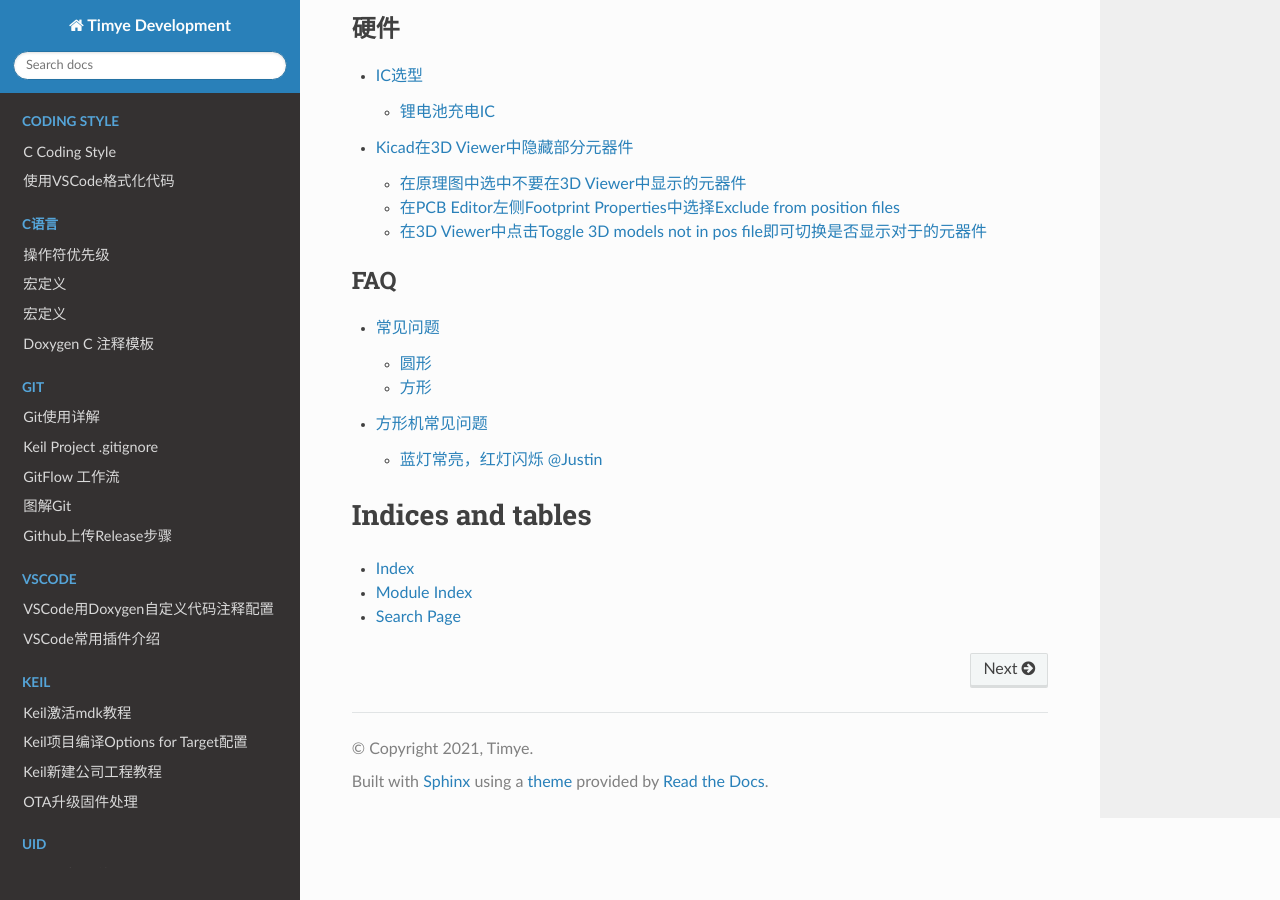
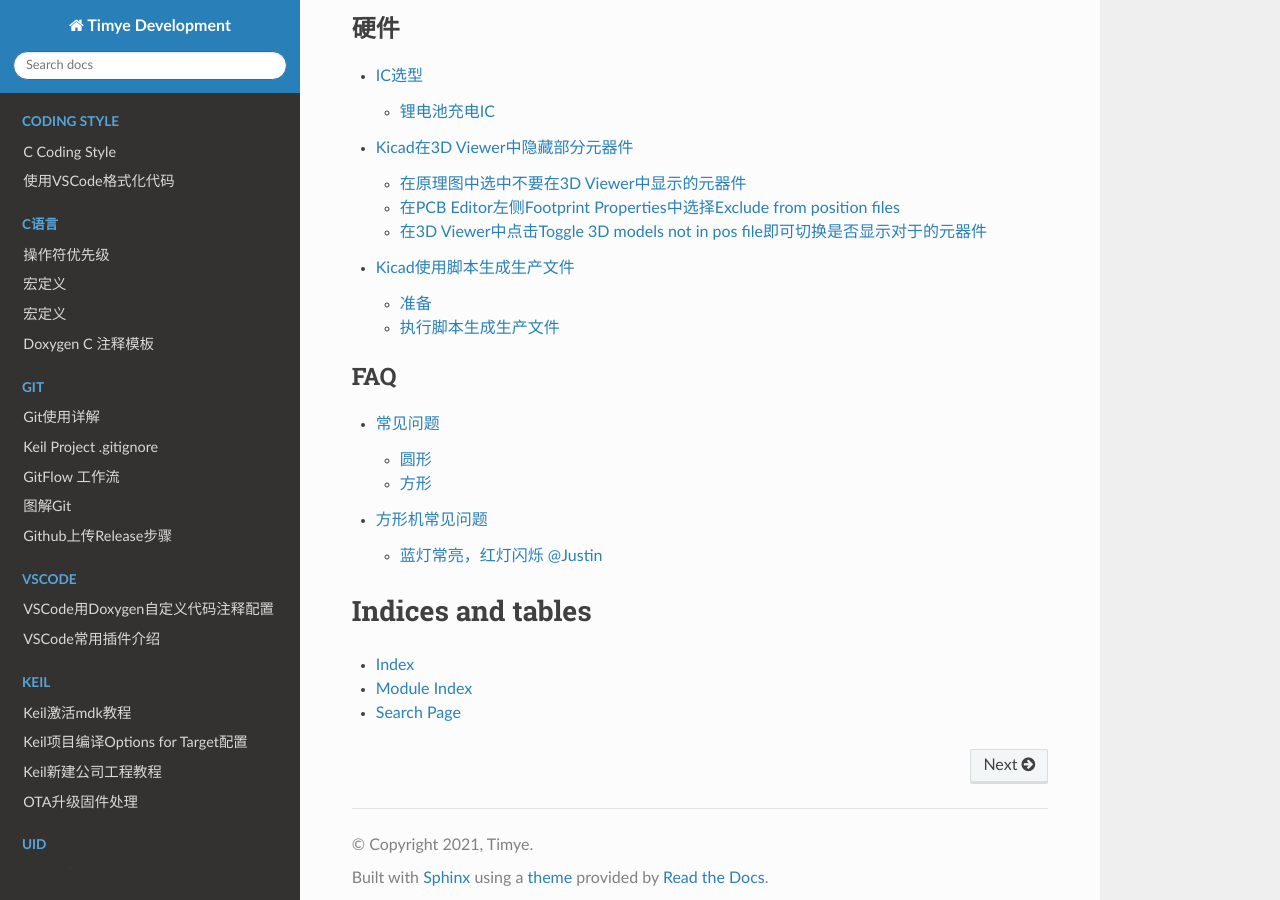
Before and after one commit to tpq7/development, a Sphinx documentation site: the page built from docs/index.rst, in a window 1280 px wide and 900 px high, scrolled down 3140 px. Built offline with Sphinx 7.4.7 and the Read the Docs theme 2.0.0, drawn with Linux system fonts in a browser that asks for light colours; pages that are not in the unit, such as notebooks, are missing from menus.

Commit message:
Update index.rst

```diff
--- a/docs/index.rst
+++ b/docs/index.rst
@@ -79,6 +79,7 @@
 
    Hardware/IC Selector
    Hardware/Kicad在3D Viewer中隐藏部分元器件
+   Hardware/Kicad使用脚本生成生产文件
 
 .. toctree::
    :maxdepth: 2
```
